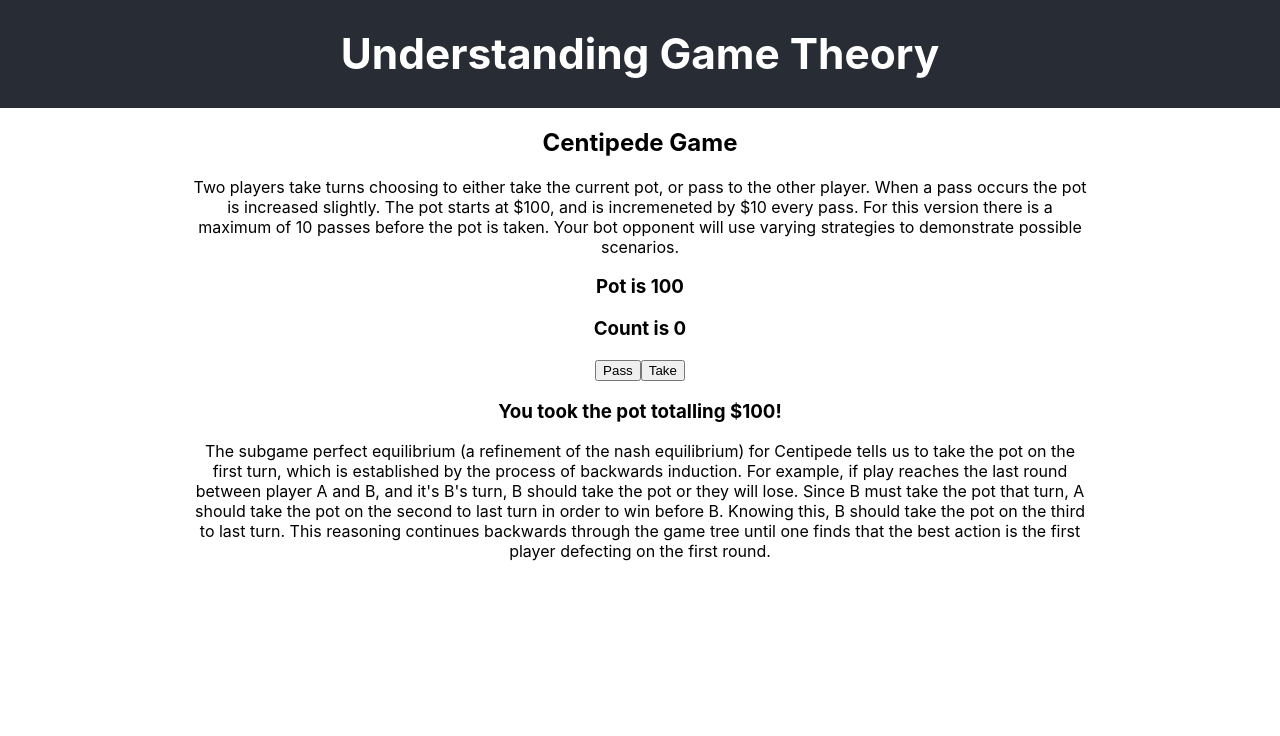
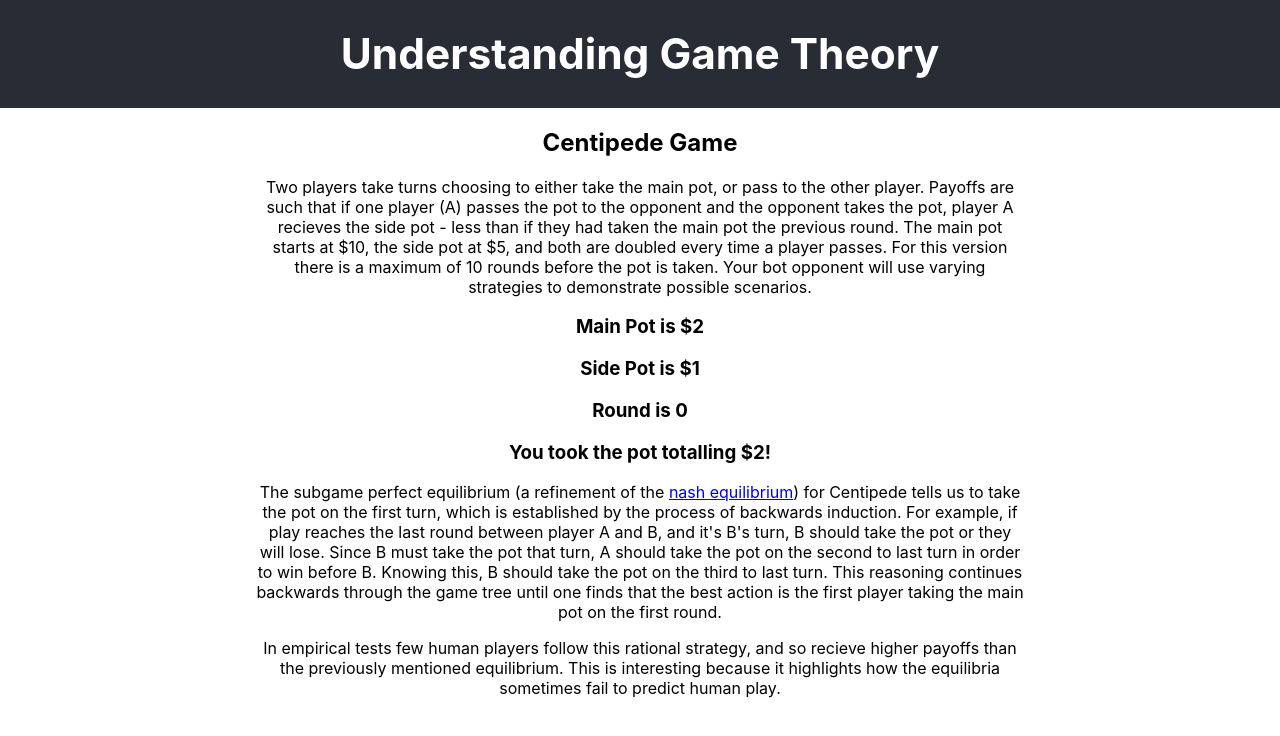
Before and after one commit to stevenr74/game-theory, a React (Create React App) app: page / in a window 1280 px wide. Both pictures are taken after a click on the button "Take". Shown: the top 736 px of the page. Built offline with nearby package versions, Linux system fonts and the light colour scheme.

Commit message:
finishing centipede example

```diff
--- a/public/index.html
+++ b/public/index.html
@@ -24,7 +24,7 @@
       work correctly both with client-side routing and a non-root public URL.
       Learn how to configure a non-root public URL by running `npm run build`.
     -->
-    <title>React App</title>
+    <title>Understanding Game Theory</title>
   </head>
   <body>
     <noscript>You need to enable JavaScript to run this app.</noscript>
--- a/src/App.css
+++ b/src/App.css
@@ -35,7 +35,7 @@
 }
 
 .centipede {
-  max-width: 70%;
+  max-width: 60%;
   margin-left: auto;
   margin-right: auto;
 }
--- a/src/App.js
+++ b/src/App.js
@@ -1,7 +1,10 @@
 import './App.css';
 import Centipede from './components/Centipede';
 
+//have a winnings section to track how well the person does over all games
+
 function App() {
+
   return (
     <div className="App">
       <header className="App-header">
--- a/src/components/Centipede.js
+++ b/src/components/Centipede.js
@@ -2,37 +2,71 @@ import React, {useState} from 'react'
 
 const Centipede = () => {
     const [count, setCount] = useState(0);
-    const [pot, setPot] = useState(100);
+    const [mainPot, setMainPot] = useState(2);
+    const [sidePot, setSidePot] = useState(1);
     const [take, setTake] = useState(false);
+    const [strategy] = useState(Math.floor(Math.random() * 10));
+    const [winner, setWinner] = useState(false);
 
     //handle bot turn as well as maxiumum turns
     const handlePass = () => {
         setCount(prevCount => prevCount + 1);
-        setPot(prevPot => prevPot + 5);
+        setMainPot(prevPot => prevPot * 2);
+        setSidePot(prevPot => prevPot * 2);
+
+        console.log(strategy);
+
+        if(strategy <= 1){
+            //take the pot
+            setWinner(false);
+            setTake(true);
+        } else {
+            //play determined number of rounds before taking pot
+            if(count === 9){
+                setWinner(false);
+                setTake(true);
+            } else if (count === strategy){
+                setWinner(false);
+                setTake(true);
+            } else {
+                setMainPot(prevPot => prevPot * 2);
+                setSidePot(prevPot => prevPot * 2);
+            }
+        }
     };
 
     const handleTake = () => {
         setTake(true);
+        setWinner(true);
     }
 
 
     return (
         <div className="centipede">
             <h2>Centipede Game</h2>
-            <p>Two players take turns choosing to either take the current pot, or pass
-               to the other player. When a pass occurs the pot is increased slightly.
-               The pot starts at $100, and is incremeneted by $10 every pass. For this
-               version there is a maximum of 10 passes before the pot is taken. Your bot
+            <p>
+                Two players take turns choosing to either take the main pot, or pass
+                to the other player. Payoffs are such that if one player (A) passes the pot to
+                the opponent and the opponent takes the pot, player A recieves the side pot - less than if they had
+                taken the main pot the previous round. The main pot starts at $10, the side pot at $5,
+                and both are doubled every time a player passes. For this version there is a maximum of 10 rounds before the pot is taken. Your bot
                 opponent will use varying strategies to demonstrate possible scenarios.
             </p>
-            <h3>Pot is {pot}</h3>
-            <h3>Count is {count}</h3>
+            <h3>Main Pot is ${mainPot}</h3>
+            <h3>Side Pot is ${sidePot}</h3>
+            <h3>Round is {count}</h3>
+            {take ? null :
+                <div className="options">
                     <button onClick={handlePass}>Pass</button>
                     <button onClick={handleTake}>Take</button>
+                </div>
+            }
             {take ?
             <div className="explanation">
-                <h3>You took the pot totalling ${pot}!</h3>
-                <p>The subgame perfect equilibrium (a refinement of the nash equilibrium)
+                {winner ? <h3>You took the pot totalling ${mainPot}!</h3> : <h3>The bot took the pot totalling ${mainPot}! You got ${sidePot}.</h3>}
+                <p>
+                    The subgame perfect equilibrium (a refinement of the&nbsp;
+                    <a href='https://www.investopedia.com/terms/n/nash-equilibrium.asp'>nash equilibrium</a>)
                     for Centipede tells us to take the pot on the first turn,
                     which is established by the process of backwards induction.
                     For example, if play reaches the last round between player A and B, and
@@ -40,7 +74,12 @@ const Centipede = () => {
                     the pot that turn, A should take the pot on the second to last turn
                     in order to win before B. Knowing this, B should take the pot on the third
                     to last turn. This reasoning continues backwards through the game tree until
-                one finds that the best action is the first player defecting on the first round.
+                    one finds that the best action is the first player taking the main pot on the first round.
+                </p>
+                <p>
+                    In empirical tests few human players follow this rational strategy, and so
+                    recieve higher payoffs than the previously mentioned equilibrium. This is
+                    interesting because it highlights how the equilibria sometimes fail to predict human play.
                 </p>
             </div> : null }
         </div>
```
Lines whose indentation alone changed are shown as unchanged.
